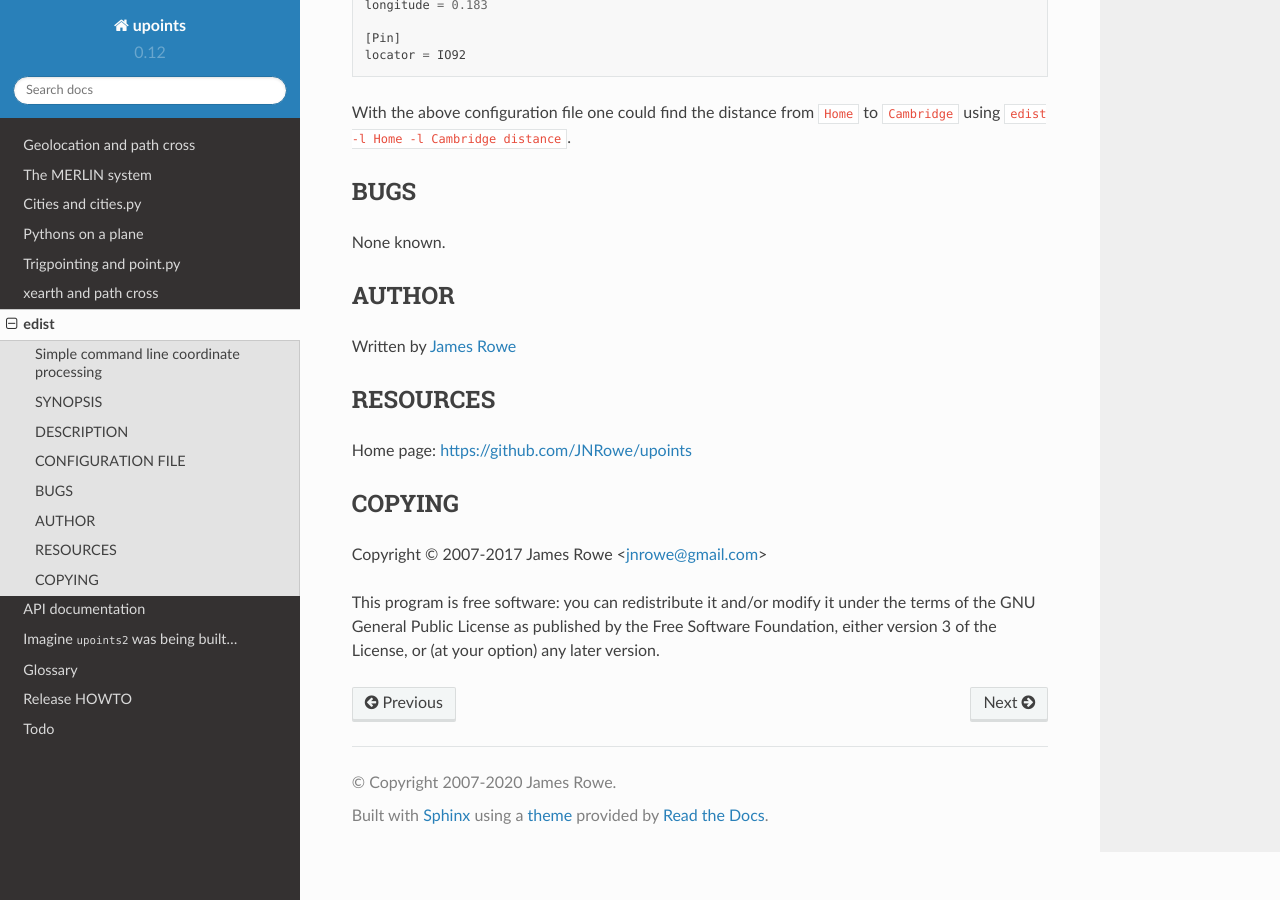
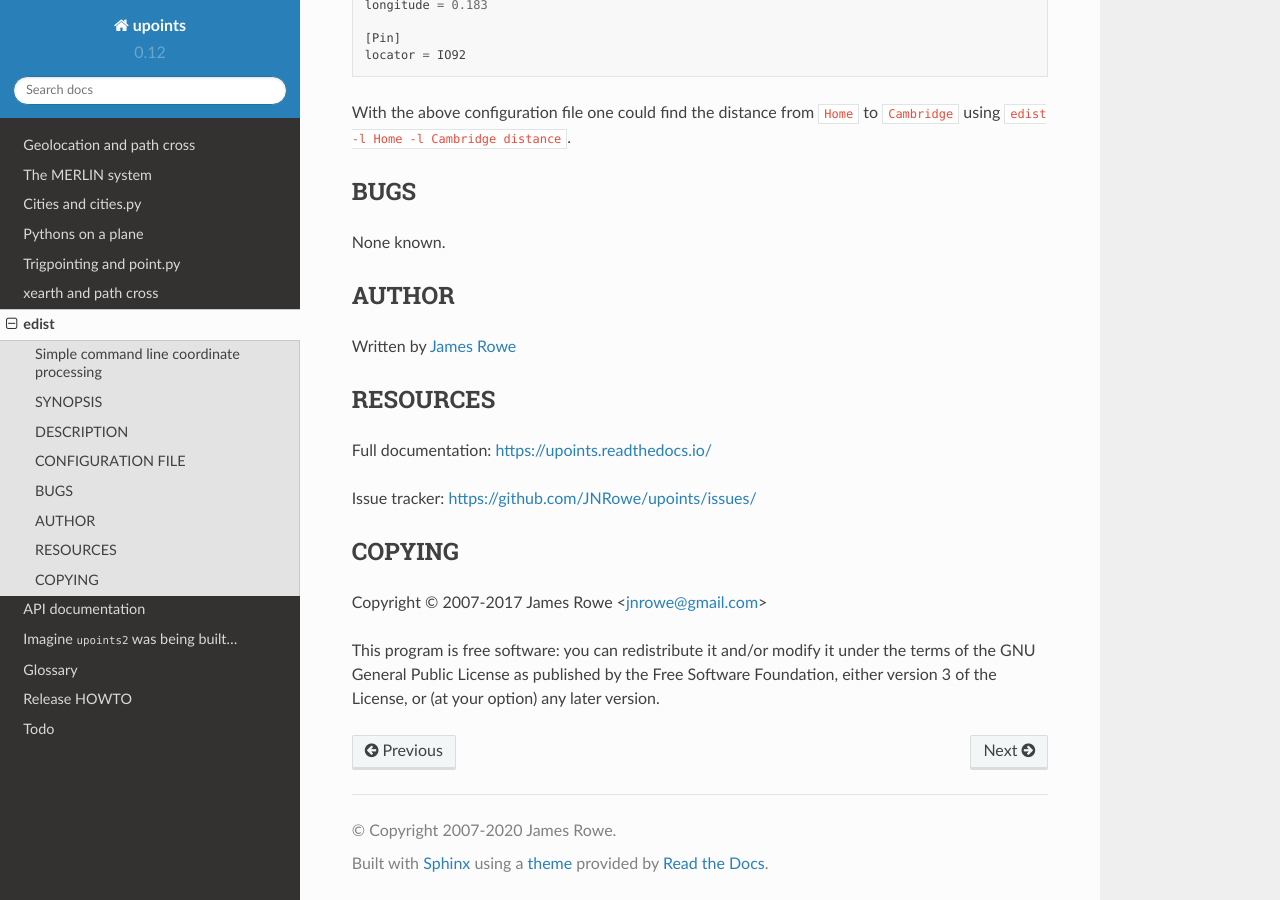
Before and after one commit to JNRowe/upoints, a Sphinx documentation site: the page built from doc/edist.1.rst, in a window 1280 px wide and 900 px high, scrolled down 1082 px. Built offline with Sphinx 7.4.7 and the Read the Docs theme 2.0.0, drawn with Linux system fonts in a browser that asks for light colours.

Commit message:
Add more useful resources to man page

```diff
--- a/doc/edist.1.rst
+++ b/doc/edist.1.rst
@@ -71,7 +71,9 @@ Written by `James Rowe <mailto:jnrowe@gmail.com>`__
 RESOURCES
 ---------
 
-Home page: https://github.com/JNRowe/upoints
+Full documentation: https://upoints.readthedocs.io/
+
+Issue tracker: https://github.com/JNRowe/upoints/issues/
 
 COPYING
 -------
```
